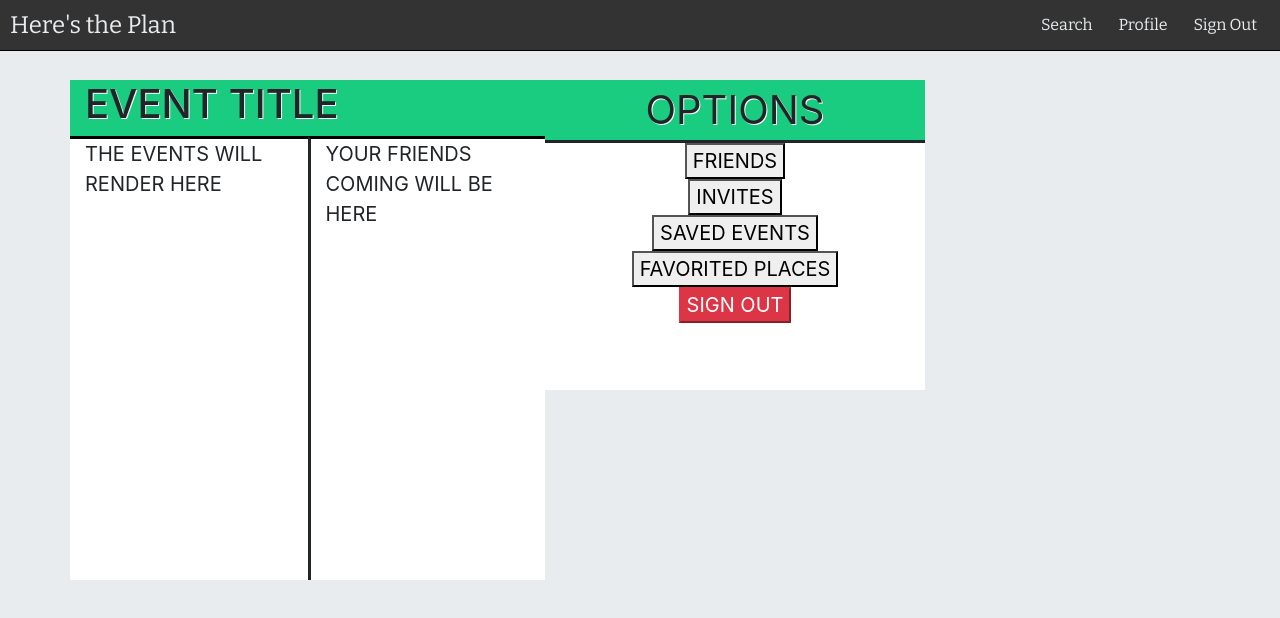
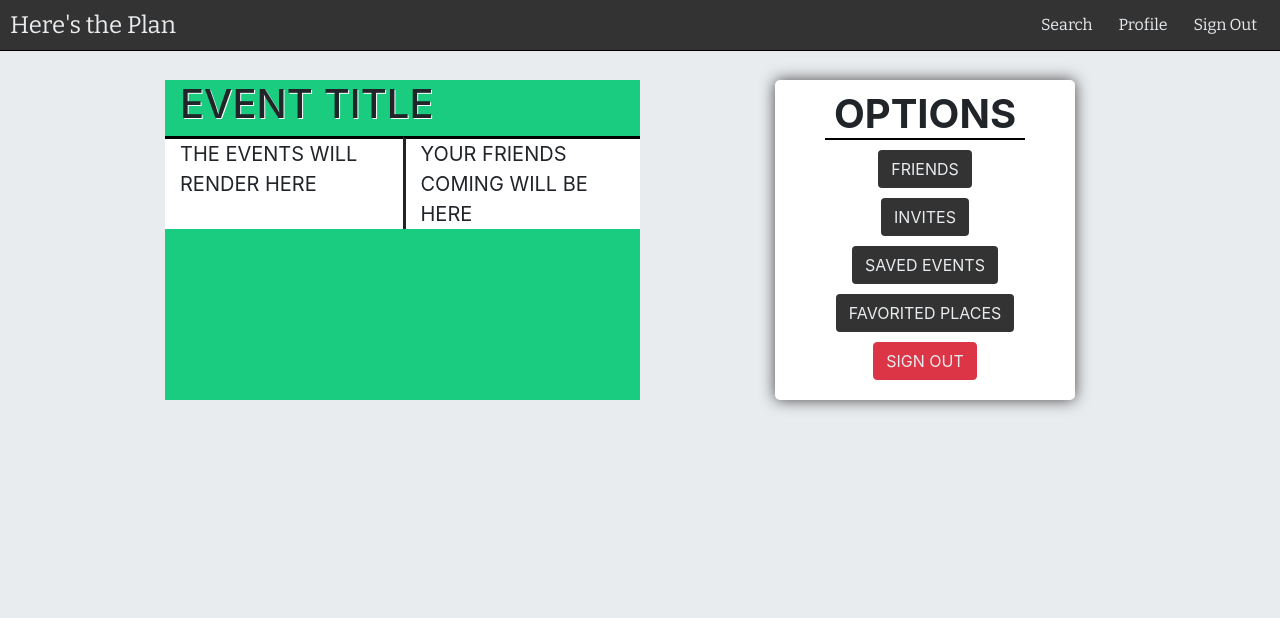
Before and after one commit to dylantrimble/herestheplan, a React (Create React App) app in the folder client/: page /profile in a window 1280 px wide. Shown: the top 618 px of the page. Built offline with nearby package versions, Linux system fonts and the light colour scheme.

Commit message:
Adds style to option component

```diff
--- /dev/null
+++ b/client/src/components/ProfileOptions/_profileOptions.scss
@@ -0,0 +1,35 @@
+.mobalOptionsMenu {
+  display: none;
+}
+
+.optionsMenu {
+  width: 300px;
+  margin: 0 auto;
+  background: white;
+  box-shadow: 0 0 15px $dark-primary-color;
+  border-radius: 5px;
+  text-align: center;
+  padding-bottom: 10px;
+  h4 {
+    position: relative;
+    display: inline-block;
+    font-size: 40px;
+    font-weight: 700;
+    margin: 10px 0;
+    width: 200px;
+    border-bottom: solid black 2px;
+  }
+  button {
+      color: $secondary-color;
+      margin-bottom: 10px;
+  }
+}
+
+@media only screen and (max-width: 850px) {
+  .mobalOptionsMenu {
+    display: flex;
+  }
+  .optionsMenu {
+    display: none;
+  }
+}
--- a/client/src/components/ProfileOptions/profileOptions.js
+++ b/client/src/components/ProfileOptions/profileOptions.js
@@ -2,43 +2,54 @@ import React from "react";
 
 function ProfileOptions(props) {
   return (
-    <div className="col-md-4 right">
-      <div>OPTIONS</div>
+    <div className="col-md-4">
+      <div className="mobalOptionsMenu">
+        <ul>
+          <li>Friends</li>
+          <li>Invites</li>
+          <li>Saved Events</li>
+          <li>Favorited Places</li>
+          <li>Sign Out</li>
+        </ul>
+      </div>
+      <div className="optionsMenu">
+        <h4>OPTIONS</h4>
         <div className="row">
-        <div className="col-md-12 options">
+          <div className="col-md-12">
             <button
-            className="optionButton"
+              className="btn optionButton submitBtn"
               onClick={event => props.friendComponentRender(event)}
             >
               FRIENDS
             </button>
             <br />
             <button
-            className="optionButton"
+              className="btn optionButton submitBtn"
               onClick={event => props.inviteComponentRender(event)}
             >
               INVITES
             </button>
             <br />
             <button
-            className="optionButton"
+              className="btn optionButton submitBtn"
               onClick={event => props.savedEvents(event)}
             >
               SAVED EVENTS
             </button>
             <br />
             <button
-            className="optionButton"
+              className="btn optionButton submitBtn"
               onClick={event => props.grabFaves(event)}
             >
               FAVORITED PLACES
             </button>
             <br />
             <a href="/">
-            <button className="btn-danger" onClick={props.storageClear}>
+              <button className="btn btn-danger" onClick={props.storageClear}>
                 SIGN OUT
               </button>
             </a>
+          </div>
         </div>
       </div>
     </div>
--- a/client/src/css/main.css
+++ b/client/src/css/main.css
@@ -529,28 +529,51 @@
   color: black;
 }
 
+.mobalOptionsMenu {
+  display: none;
+}
+
+.optionsMenu {
+  width: 300px;
+  margin: 0 auto;
+  background: white;
+  -webkit-box-shadow: 0 0 15px #444;
+          box-shadow: 0 0 15px #444;
+  border-radius: 5px;
+  text-align: center;
+  padding-bottom: 10px;
+}
+
+.optionsMenu h4 {
+  position: relative;
+  display: inline-block;
+  font-size: 40px;
+  font-weight: 700;
+  margin: 10px 0;
+  width: 200px;
+  border-bottom: solid black 2px;
+}
+
+.optionsMenu button {
+  color: #e9ecef;
+  margin-bottom: 10px;
+}
+
+@media only screen and (max-width: 850px) {
+  .mobalOptionsMenu {
+    display: -webkit-box;
+    display: -ms-flexbox;
+    display: flex;
+  }
+  .optionsMenu {
+    display: none;
+  }
+}
+
 .left {
-  font-size: 50px;
   background-color: white;
-  height: 500px;
   background-color: #19cc7f;
   text-shadow: 1px 1px #fff;
-}
-
-.right {
-  height: 300px;
-  background-color: #19cc7f;
-  display: inline-block;
-  font-size: 40px;
-  text-shadow: 1px 1px #fff;
-  text-align: center;
-}
-
-.options {
-  font-size: 20px;
-  background-color: #fff;
-  border-top-style: solid;
-  height: 250px;
 }
 
 .left2 {
@@ -562,10 +585,10 @@
   background-color: white;
   font-size: 20px;
   border-left-style: solid;
-  height: 444px;
 }
 
-.left2, .right2 {
+.left2,
+.right2 {
   border-top-style: solid;
   border-top-color: black;
 }
@@ -614,4 +637,13 @@ main {
 .profile-body {
   margin-top: 80px;
 }
+
+.profile-body .profile-content {
+  display: -webkit-box;
+  display: -ms-flexbox;
+  display: flex;
+  -webkit-box-pack: space-evenly;
+      -ms-flex-pack: space-evenly;
+          justify-content: space-evenly;
+}
 /*# sourceMappingURL=main.css.map */
--- a/client/src/css/main.scss
+++ b/client/src/css/main.scss
@@ -15,42 +15,28 @@ $third-color: #ff4d4d;
 @import "../components/Favorites/favorites";
 @import "../components/Signup/signup";
 @import "../components/EventModal/eventModal";
+@import "../components//ProfileOptions/profileOptions";
 
 .left {
-  font-size: 50px;
-  background-color:white;
-  height: 500px;
+  // font-size: 50px;
+  background-color: white;
   background-color: #19cc7f;
   text-shadow: 1px 1px #fff;
-}
-.right {
-  height: 300px;
-  background-color:#19cc7f;
-  display: inline-block;
-  font-size: 40px;
-  text-shadow: 1px 1px #fff;
-  text-align: center;
-
-}
-.options {
-  font-size: 20px;
-  background-color: #fff;
-  border-top-style: solid;
-  height: 250px;
 }
 
 .left2 {
   font-size: 20px;
   background-color: #fff;
 }
+
 .right2 {
   background-color: white;
   font-size: 20px;
   border-left-style: solid;
-  height: 444px;
 }
 
-.left2, .right2 {
+.left2,
+.right2 {
   border-top-style: solid;
   border-top-color: black;
 }
@@ -91,4 +77,9 @@ main {
 
 .profile-body {
   margin-top: 80px;
+  .profile-content {
+    display: flex;
+    justify-content: space-evenly;
+    // flex
+  }
 }
--- a/client/src/pages/Profile.js
+++ b/client/src/pages/Profile.js
@@ -15,14 +15,8 @@ class Profile extends Component {
     FavoriteComponent: false,
     inviteComponent: false,
     friendComponent: false,
-    modalState: false,
     favorites: [],
-    screenWidth: window.innerWidth
   };
-
-  componentWillUpdate() {
-    this.state.screenWidth < 850 && this.setState({ modalState: true });
-  }
 
   toggleBurger = () => {
     const collapsed = !this.state.collapsed;
@@ -107,7 +101,7 @@ class Profile extends Component {
           </a>
         </Nav>
         <div className="container profile-body">
-          <div className="row">
+          <div className="row profile-content">
             {this.state.friendComponent && <FriendComponent />}
             {this.state.inviteComponent && <InviteComponent />}
             {this.state.EventComponent && <ProfileEvents />}
```
Also changed, not shown: client/src/components/Card/_card.scss (+0 -51 lines), 2 other files (tests, documents, lock files or other folders). Lines whose indentation alone changed are shown as unchanged.
